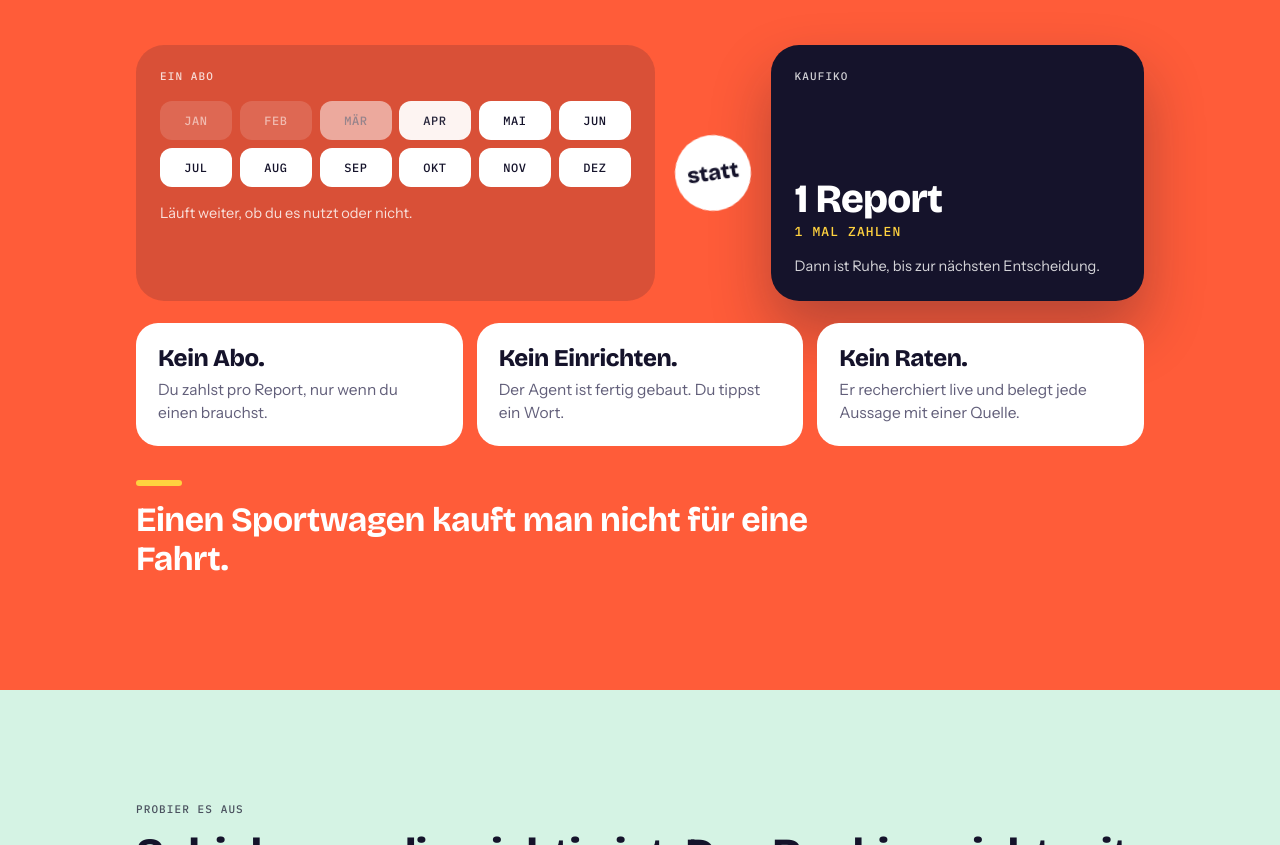
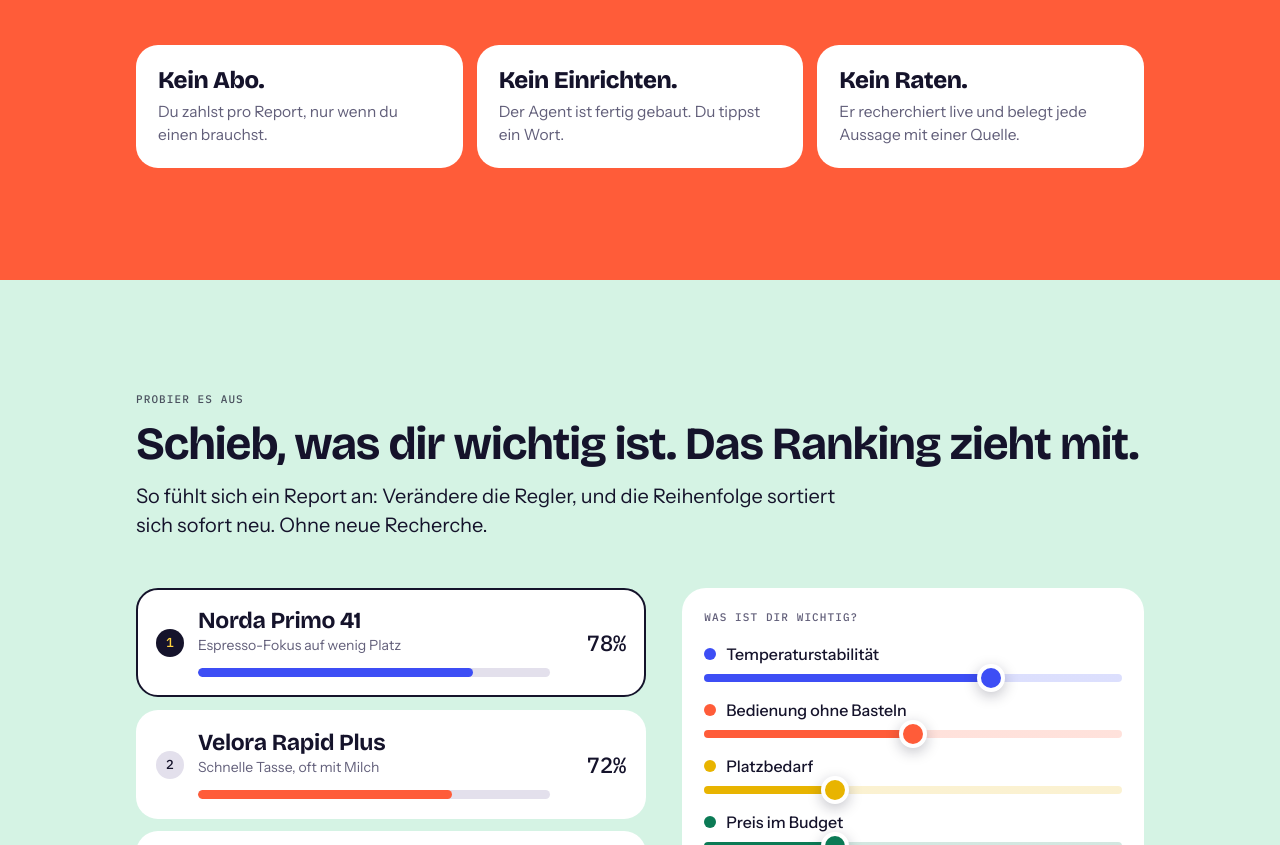
Before and after one commit to skring092-prog/kaufiko-web, a plain HTML site: page index.html in a window 1280 px wide. Shown: the part 2171-3016 px from the top of the page. Drawn offline with Linux system fonts and the light colour scheme.

Commit message:
Ohne-Abo-Block gekuerzt

```diff
--- a/index.html
+++ b/index.html
@@ -148,25 +148,11 @@
         <h2 id="noabo-title">Starke KI. <span class="pill-word h-pill sun">Ohne Abo.</span></h2>
         <p class="lead">Die besten KI-Modelle stecken meist hinter einem Monatsabo. Bei Kaufiko arbeiten sie für dich, wenn du sie brauchst: einmal fragen, einmal zahlen, fertig.</p>
       </div>
-      <div class="versus reveal" aria-hidden="true">
-        <div class="vs-card vs-abo">
-          <p class="label">Ein Abo</p>
-          <div class="months"><span style="--k:0">Jan</span><span style="--k:1">Feb</span><span style="--k:2">Mär</span><span style="--k:3">Apr</span><span style="--k:4">Mai</span><span style="--k:5">Jun</span><span style="--k:6">Jul</span><span style="--k:7">Aug</span><span style="--k:8">Sep</span><span style="--k:9">Okt</span><span style="--k:10">Nov</span><span style="--k:11">Dez</span></div>
-          <p class="vs-note">Läuft weiter, ob du es nutzt oder nicht.</p>
-        </div>
-        <div class="vs-mid">statt</div>
-        <div class="vs-card vs-kaufiko">
-          <p class="label">Kaufiko</p>
-          <div class="once"><span class="tick"><svg viewBox="0 0 24 24" fill="none" stroke="currentColor" stroke-width="3.2" stroke-linecap="round" stroke-linejoin="round"><path d="M5 12.5l4.5 4.5L19 7.5"/></svg></span><strong>1 Report</strong><em>1 Mal zahlen</em></div>
-          <p class="vs-note">Dann ist Ruhe, bis zur nächsten Entscheidung.</p>
-        </div>
-      </div>
       <ul class="noabo-cards">
         <li class="reveal tilt"><strong>Kein Abo.</strong><p>Du zahlst pro Report, nur wenn du einen brauchst.</p></li>
         <li class="reveal tilt"><strong>Kein Einrichten.</strong><p>Der Agent ist fertig gebaut. Du tippst ein Wort.</p></li>
         <li class="reveal tilt"><strong>Kein Raten.</strong><p>Er recherchiert live und belegt jede Aussage mit einer Quelle.</p></li>
       </ul>
-      <p class="noabo-quote reveal">Einen Sportwagen kauft man nicht für eine Fahrt.</p>
     </div>
   </section>
 
```
